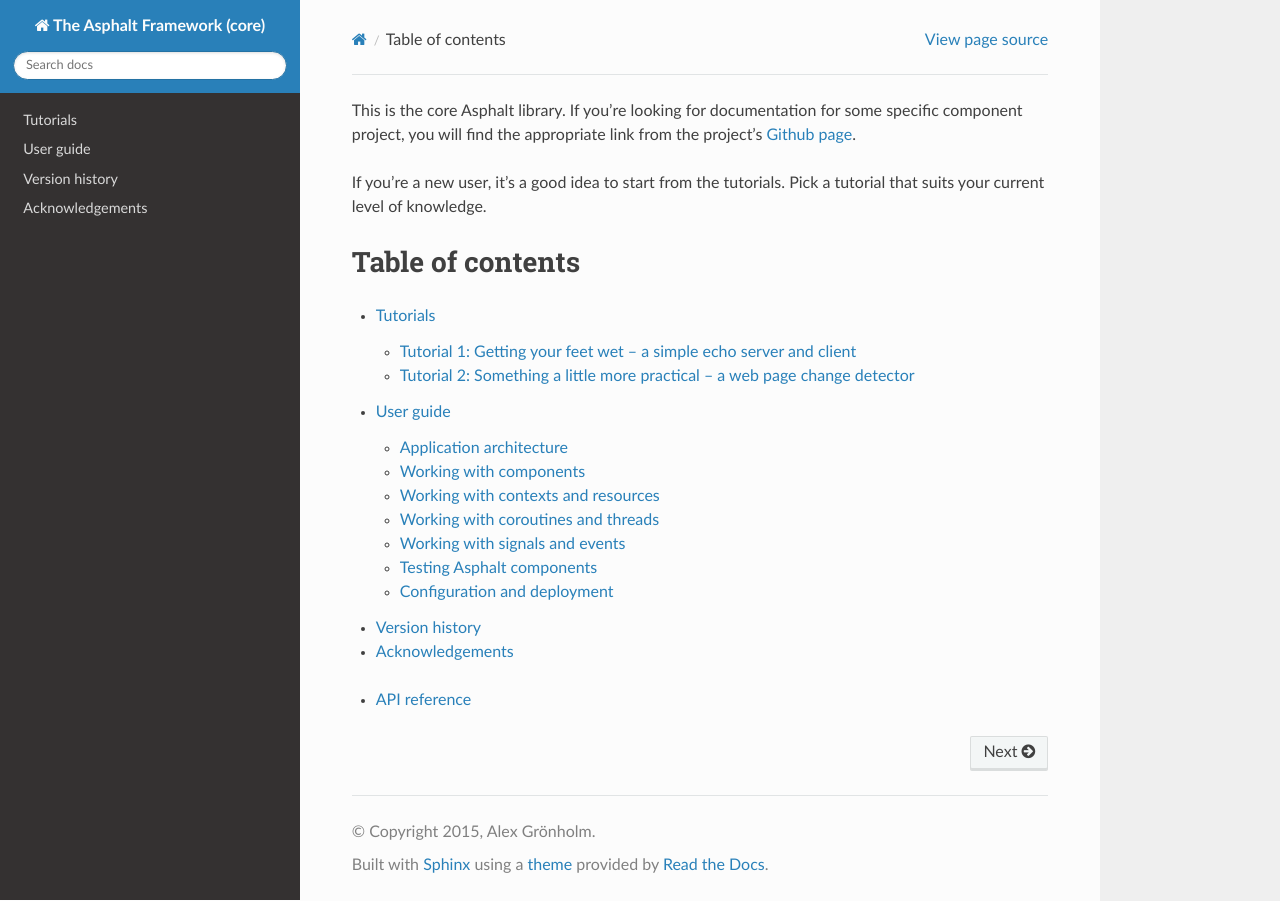
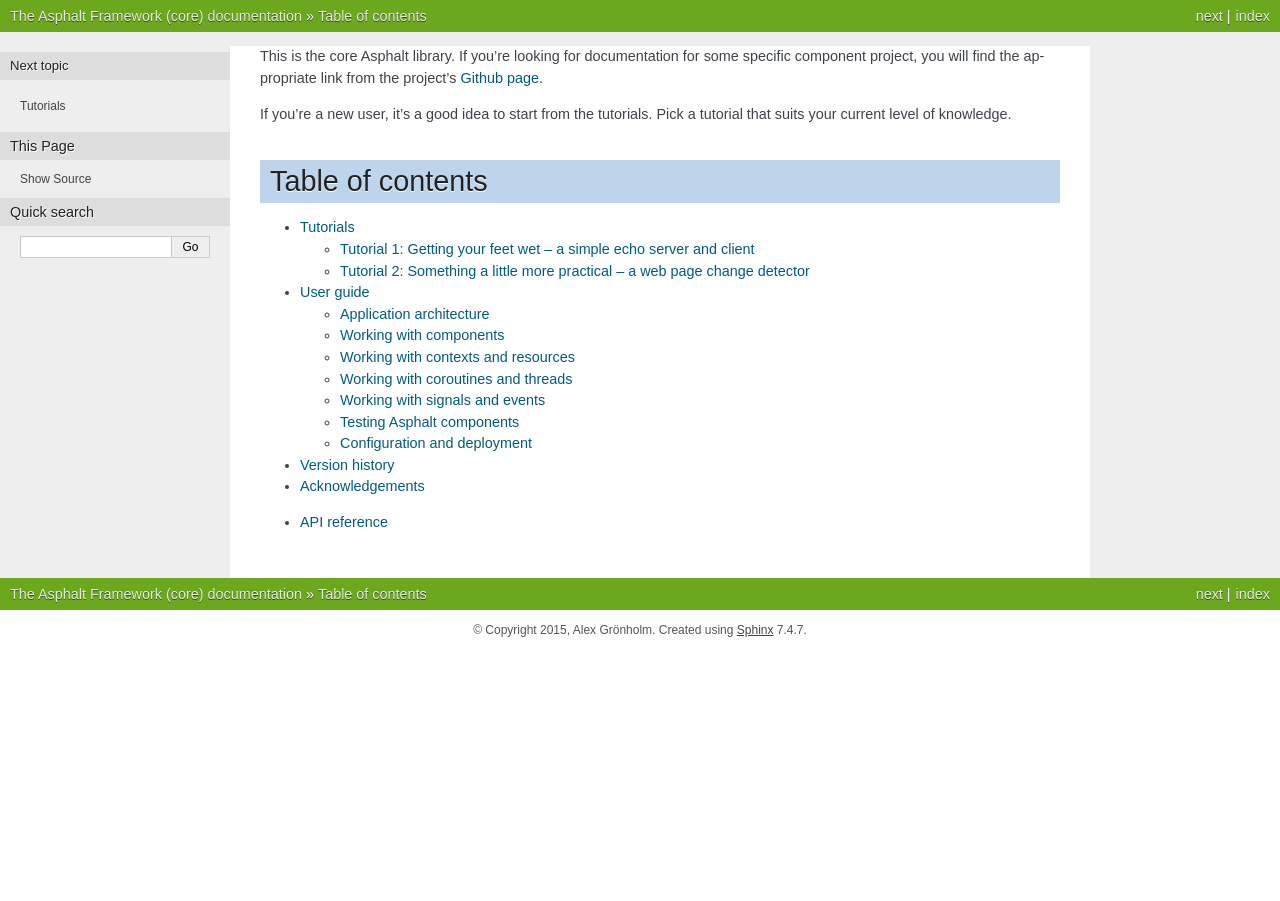
Before and after one commit to asphalt-framework/asphalt, a Sphinx documentation site: the page built from docs/index.rst, in a window 1280 px wide. Built offline with Sphinx 7.4.7, drawn with Linux system fonts in a browser that asks for light colours; the version number could not be read and is left out.

Commit message:
Switched to a built-in Sphinx theme
The RTD theme has become a PITA.

```diff
--- a/docs/conf.py
+++ b/docs/conf.py
@@ -27,7 +27,7 @@
 highlight_language = "python3"
 todo_include_todos = False
 
-html_theme = "sphinx_rtd_theme"
+html_theme = "nature"
 htmlhelp_basename = "asphaltdoc"
 
 intersphinx_mapping = {"python": ("https://docs.python.org/3/", None)}
--- a/pyproject.toml
+++ b/pyproject.toml
@@ -55,8 +55,7 @@
     "uvloop; python_version < '3.12' and python_implementation == 'CPython' and platform_system != 'Windows'",
 ]
 doc = [
-    "Sphinx >= 6.0",
-    "sphinx_rtd_theme >= 1.2.0",
+    "Sphinx >= 7.0",
     "sphinx-autodoc-typehints >= 1.22",
 ]
 
```
